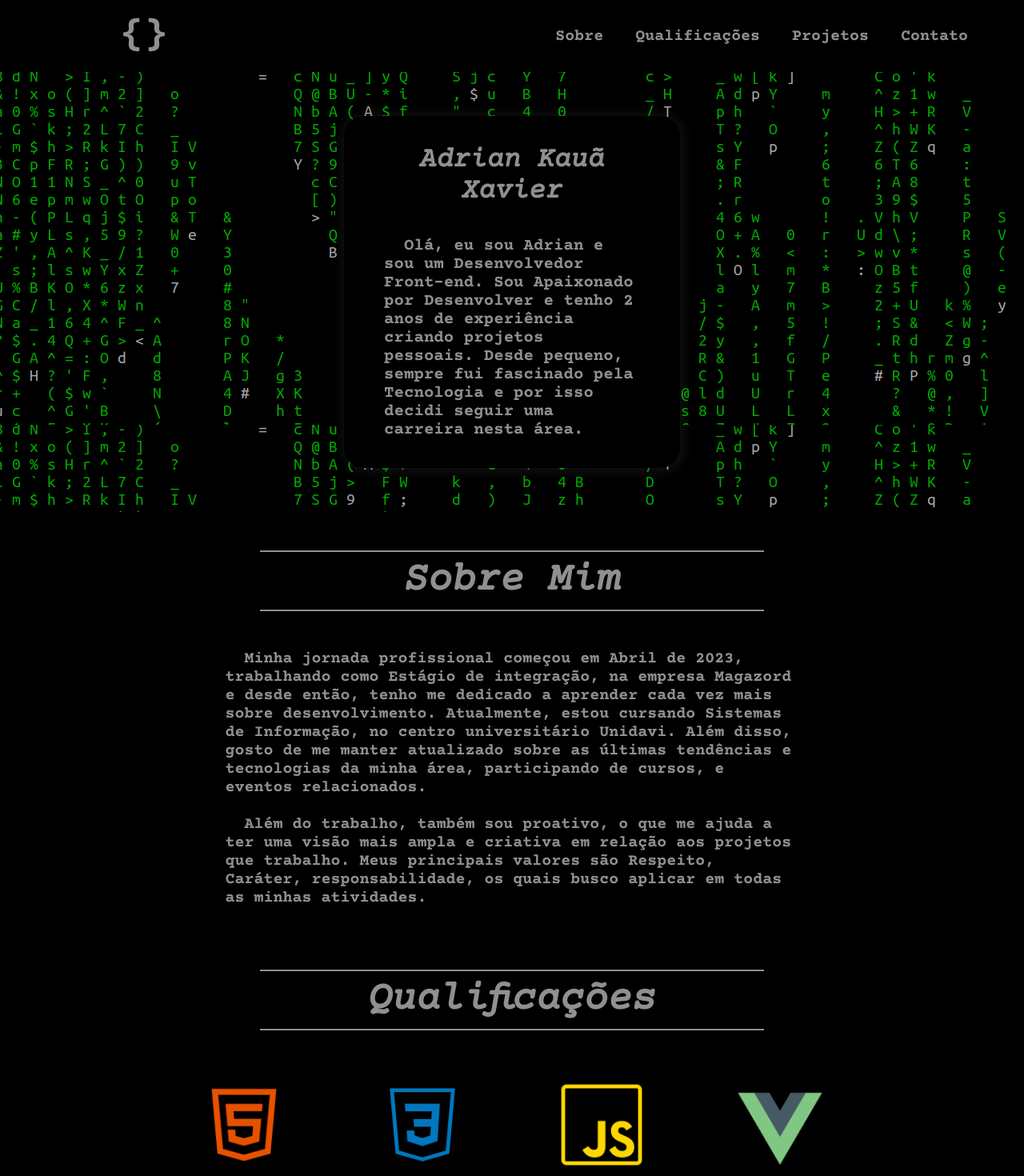
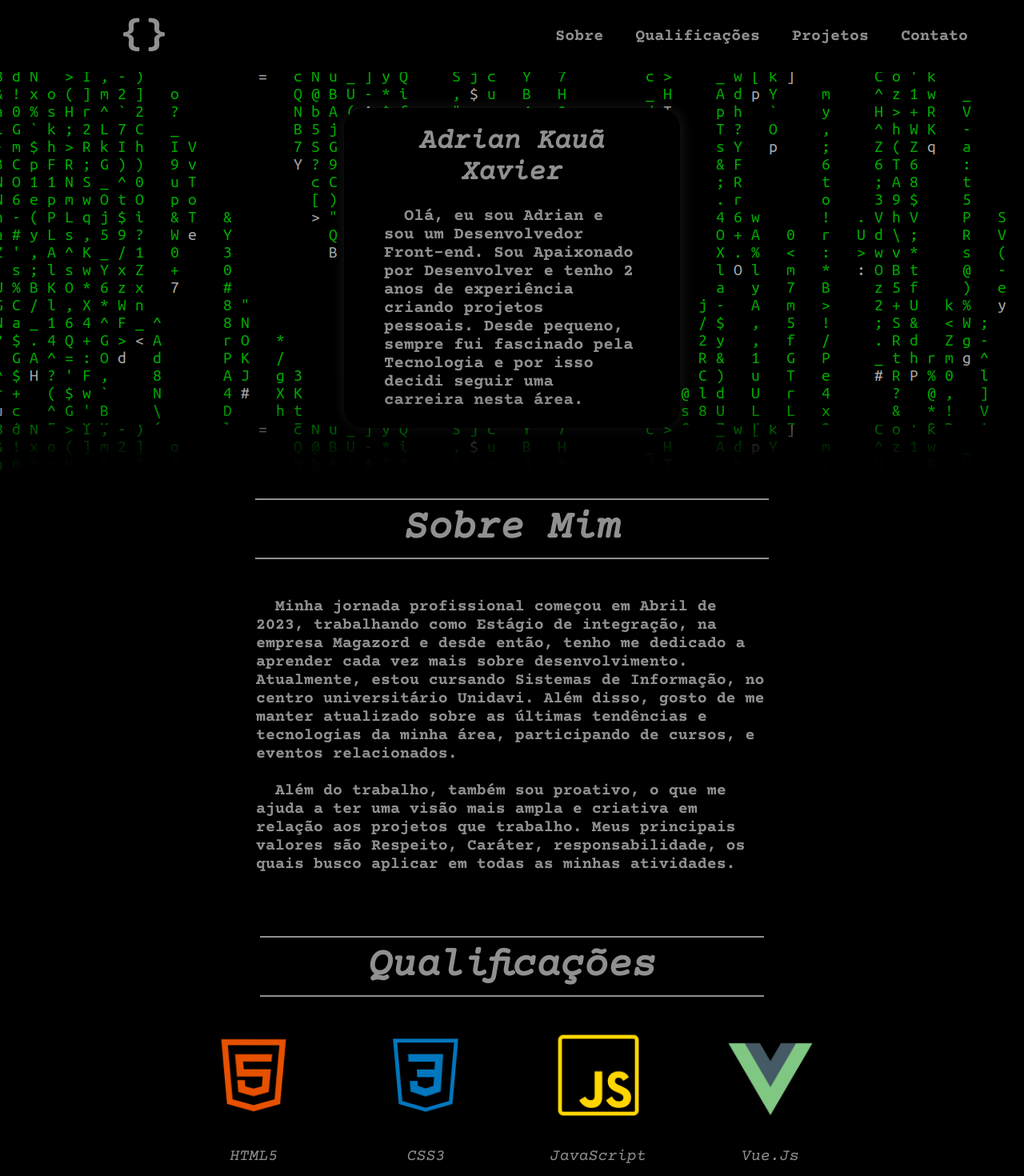
Before and after one commit to Adrian-kx/Portifolio, a Vue app: page / in a window 1280 px wide. Shown: the top 1470 px of the page at 80% size. Built offline with nearby package versions, Linux system fonts and the light colour scheme.

Commit message:
modified:   src/components/sub_components/SectionContato.vue 	modified:   src/components/sub_components/SectionHome.vue 	modified:   src/components/sub_components/SectionQualifi.vue 	modified:   src/components/sub_components/SectionSobre.vue 	modified:   src/style.css

```diff
--- a/src/components/sub_components/SectionContato.vue
+++ b/src/components/sub_components/SectionContato.vue
@@ -66,20 +66,16 @@ export default {
     justify-content: center;
     align-items: center;
     font-family: 'Courier Prime Italic';
+    position: relative;
+    color: var(--text);
+    text-decoration: none;
+    margin: 0px;
     font-size: 20px;
 }
 #contato img {
     width: 121px;
     height: 121px;
     margin: 30px;
-}
-
-#contato .contato_iten a {
-    position: relative;
-    color: var(--text);
-    text-decoration: none;
-    margin: 20px;
-    font-size: 20px;
 }
 #contato .contato_iten a::before {
     content: '';
--- a/src/components/sub_components/SectionHome.vue
+++ b/src/components/sub_components/SectionHome.vue
@@ -19,7 +19,7 @@ export default {
 #home {
     background-image: url(../../assets/backHome.png);
     width: 100%;
-    height: 550px;
+    padding: 45px 0 55px 0;
     display: flex;
     justify-content: center;
     align-items: center;
@@ -32,7 +32,7 @@ export default {
 
 #home .box_sobre {
     width: 25%;
-    height: 80%;
+    height: 400px;
     display: flex;
     justify-content: center;
     flex-direction: column;
--- a/src/components/sub_components/SectionQualifi.vue
+++ b/src/components/sub_components/SectionQualifi.vue
@@ -58,18 +58,11 @@ export default {
     margin: 0;
     font-family: 'Courier Prime italic', Courier, monospace;
 }
-#qualificacoes .icon_qualifi{
+
+#qualificacoes .icon_qualifi {
     display: flex;
     flex-wrap: wrap;
     justify-content: space-evenly;
-}
-#qualificacoes .icon_qualifi p{
-    display: flex;
-    flex-direction: column;
-    justify-content: center;
-    align-items: center;
-    font-family: 'Courier Prime Italic';
-    font-size: 20px;
 }
 
 #qualificacoes img {
@@ -78,11 +71,17 @@ export default {
     margin: 30px;
 }
 
-.icon_qualifi p {
+#qualificacoes .icon_qualifi p {
+    display: flex;
+    flex-direction: column;
+    justify-content: center;
+    align-items: center;
+    font-family: 'Courier Prime Italic';
+    font-size: 20px;
     position: relative;
     color: var(--text);
     text-decoration: none;
-    margin: 20px;
+    margin: 0px;
     font-size: 20px;
 }
 
@@ -104,21 +103,24 @@ export default {
     transform-origin: left;
     transform: scaleX(1);
 }
-@media (max-width:600px){
+
+@media (max-width:600px) {
     #qualificacoes {
         width: 100%;
         margin: 50px auto;
     }
+
     #qualificacoes svg {
         width: 80px;
         height: 80px;
         margin: 10px;
     }
+
     .icon_qualifi p {
         margin: 10px;
     }
+
     #qualificacoes h1 {
         font-size: 35px;
     }
-}
-</style>
+}</style>
--- a/src/components/sub_components/SectionSobre.vue
+++ b/src/components/sub_components/SectionSobre.vue
@@ -25,17 +25,18 @@ export default {
 </script>
 <style>
 #sobre {
-    width: 70%;
+    width: 100%;
     display: flex;
     justify-content: center;
     flex-direction: column;
     align-items: center;
     color: var(--text);
-    margin-top: 40px;
+    padding: 25px 0 0 0 ;
+    box-shadow: 0 -35px 45px 15px rgb(0, 0, 0);
 }
 
 #sobre hr {
-    width: 70%;
+    width: 50%;
     color: var(--text);
     border: 1px solid var(--text);
 }
@@ -48,20 +49,22 @@ export default {
 
 #sobre p {
     font-size: 20px;
-    width: 80%;
+    width: 50%;
     display: flex;
     flex-direction: column;
     margin-top: 40px;
     text-align: left;
 }
-
+@media (max-width: 1200px){
+    #sobre p {
+        font-size: 20px;
+        width: 90%;
+        margin-top: 20px;
+    }
+}
 @media (max-width: 600px) {
     #sobre h1 {
         font-size: 35px;
-    }
-
-    #sobre {
-        width: 85%;
     }
 
     #sobre p {
--- a/src/style.css
+++ b/src/style.css
@@ -14,7 +14,7 @@
 }
 ::selection {
   color: rgb(0, 0, 0);
-  background-color: rgb(6, 206, 6);
+  background-color:  rgb(2, 150, 2);
 }
 * {
   font-family: 'Courier Prime', Courier;
```
Lines whose indentation alone changed are shown as unchanged.
